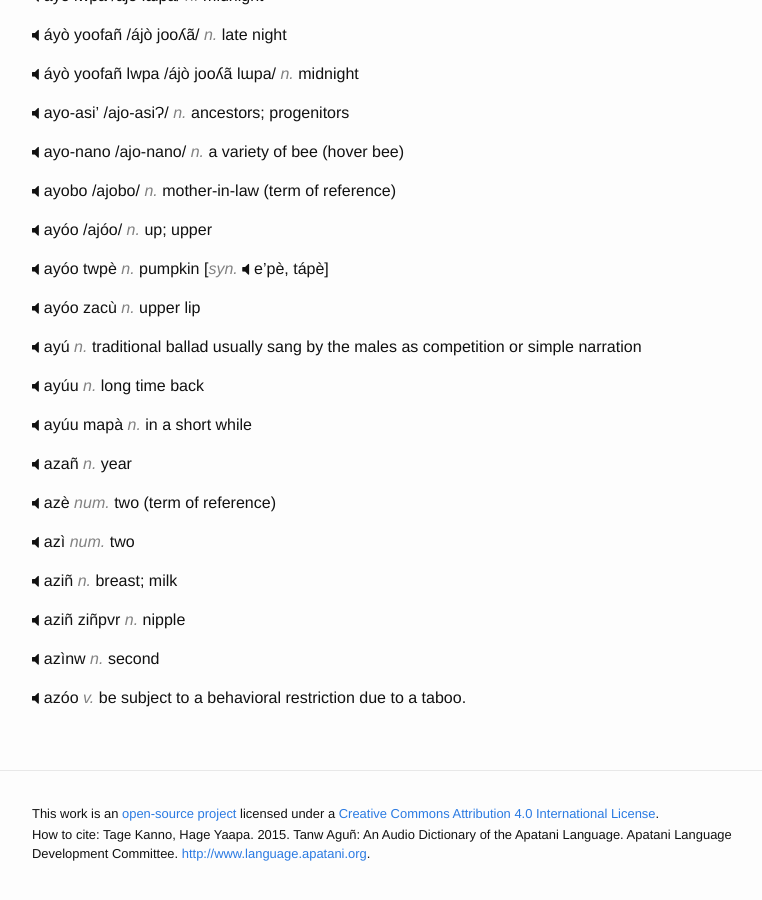
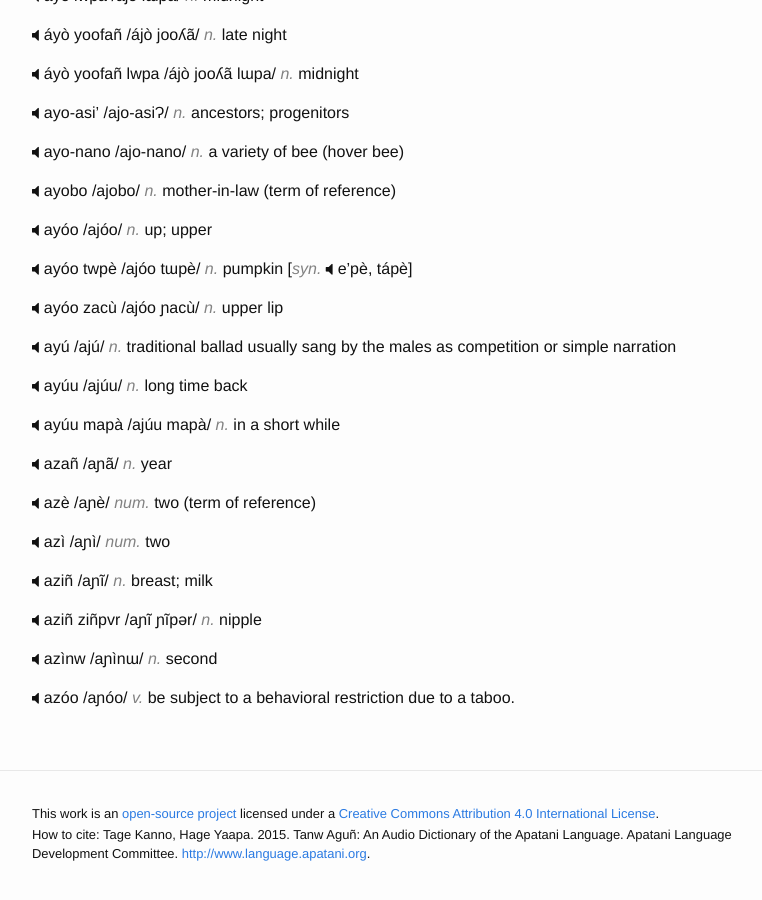
Before and after one commit to hacksparrow/language.apatani.org, a Jekyll site: the page built from dictionary/a.md, in a window 1280 px wide and 900 px high, scrolled down 17095 px. Shown: the whole window, without its empty margins (238-1000 px from the left). Built offline with Jekyll 4.4.1, drawn with Linux system fonts in a browser that asks for light colours; nearby versions of some CDN libraries; comment, search, counter and statistics services are not loaded.

Commit message:
Update a.md

```diff
--- a/dictionary/a.md
+++ b/dictionary/a.md
@@ -862,26 +862,26 @@ __ayobo__ /ajobo/ _n._  mother-in-law (term of reference)
 
 __ayóo__  /ajóo/ _n._  up; upper
 
-__ayóo twpè__ _n._  pumpkin [_syn._  e'pè, tápè]
+__ayóo twpè__ /ajóo tɯpè/ _n._  pumpkin [_syn._  e'pè, tápè]
 
-__ayóo zacù__ _n._  upper lip
+__ayóo zacù__ /ajóo ɲacù/ _n._  upper lip
 
-__ayú__ _n._  traditional ballad usually sang by the males as competition or simple narration
+__ayú__ /ajú/ _n._  traditional ballad usually sang by the males as competition or simple narration
 
-__ayúu__  _n._  long time back
+__ayúu__  /ajúu/ _n._  long time back
 
-__ayúu mapà__ _n._  in a short while
+__ayúu mapà__ /ajúu mapà/ _n._  in a short while
 
-__azañ__  _n._  year
+__azañ__  /aɲã/ _n._  year
 
-__azè__ _num._  two (term of reference)
+__azè__ /aɲè/ _num._  two (term of reference)
 
-__azì__ _num._  two
+__azì__ /aɲì/ _num._  two
 
-__aziñ__  _n._  breast; milk
+__aziñ__  /aɲĩ/ _n._  breast; milk
 
-__aziñ ziñpvr__ _n._  nipple
+__aziñ ziñpvr__ /aɲĩ ɲĩpǝr/ _n._  nipple
 
-__azìnw__	_n._	second
+__azìnw__	/aɲìnɯ/ _n._	second
 
-__azóo__  _v._  be subject to a behavioral restriction due to a taboo.
+__azóo__  /aɲóo/ _v._  be subject to a behavioral restriction due to a taboo.
```
